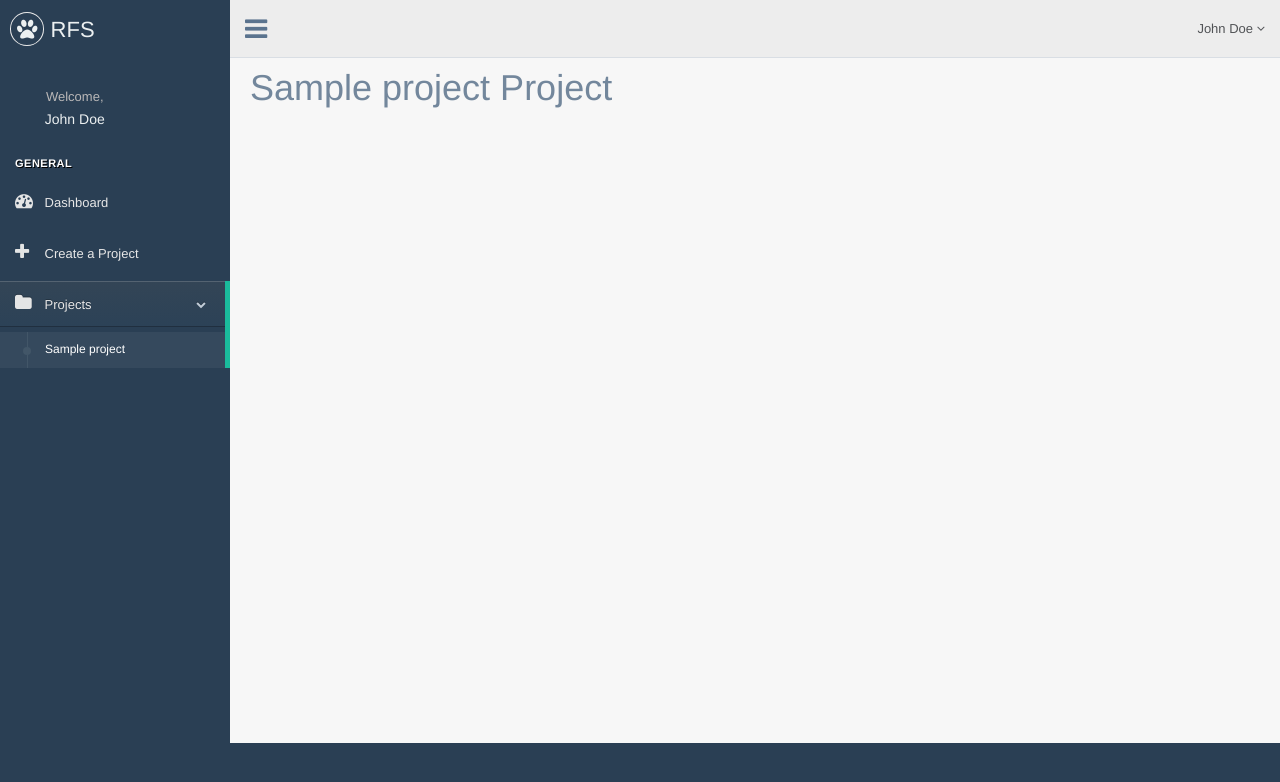
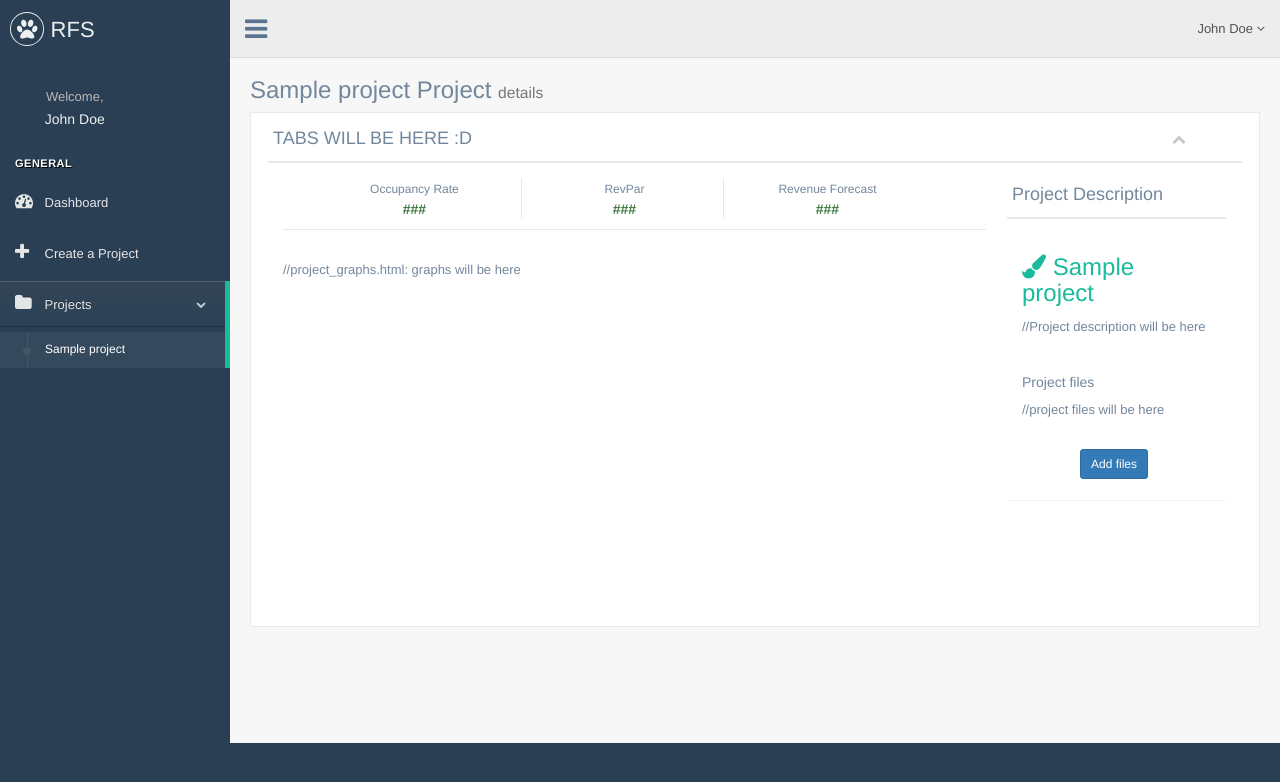
Before and after one commit to nicoletlopez/Revenue-Forecaster, a Django app: page /rfs/project/1/details/ in a window 1280 px wide. Shown: the top 782 px of the page. Run offline with Django 3.2, Linux system fonts and the light colour scheme; tables that the repository leaves empty hold one stand-in row (values such as "Sample post"); some libraries are stand-ins or nearby versions.

Commit message:
Added template for project details

```diff
--- a/Application/rfs/templates/rfs/form_template.html
+++ b/Application/rfs/templates/rfs/form_template.html
@@ -3,7 +3,7 @@
         <div class="col-sm-offset-2 col-sm-10">
             <span class="text-danger small">{{ field.errors }}</span>
         </div>
-        <label class="control-label col-md-3 col-sm-3 col-xs-12" for="first-name">{{ field.label_tag }}<span class="required">*</span>
+        <label class="control-label col-md-3 col-sm-3 col-xs-12">{{ field.label_tag }}<span class="required">*</span>
         </label>
         <div class="col-md-6 col-sm-6 col-xs-12">
           {{ field }}
--- a/Application/rfs/templates/rfs/project.html
+++ b/Application/rfs/templates/rfs/project.html
@@ -2,6 +2,91 @@
 {% block title %}{{ project.project_name }} Project - Details{% endblock %}
 {% block body %}
 <!-- page content -->
+    <div class="">
+            <div class="page-title">
+              <div class="title_left">
+                <h3>{{ project.project_name }} Project <small> details</small></h3>
+              </div>
+            </div>
 
-      <h1>{{ project.project_name }} Project</h1>
+            <div class="clearfix"></div>
+            <div class="row">
+              <div class="col-md-12">
+                <div class="x_panel">
+                  <div class="x_title">
+                    <h2>TABS WILL BE HERE :D</h2>
+                    <ul class="nav navbar-right panel_toolbox">
+                      <li><a class="collapse-link"><i class="fa fa-chevron-up"></i></a>
+                      </li>
+                    </ul>
+                    <div class="clearfix"></div>
+                  </div>
+
+                  <div class="x_content">
+
+                    <div class="col-md-9 col-sm-9 col-xs-12">
+
+                      <ul class="stats-overview">
+                        <li>
+                          <span class="name"> Occupancy Rate </span>
+                          <span class="value text-success"> ### </span>
+                        </li>
+                        <li>
+                          <span class="name"> RevPar </span>
+                          <span class="value text-success"> ### </span>
+                        </li>
+                        <li class="hidden-phone">
+                          <span class="name"> Revenue Forecast </span>
+                          <span class="value text-success"> ### </span>
+                        </li>
+                      </ul>
+                      <br />
+
+                      <div id="mainb" style="height:350px;">
+                          {% include 'rfs/project_graphs.html' %}
+                      </div>
+
+
+
+
+
+                    </div>
+
+                    <!-- start project-detail sidebar -->
+                    <div class="col-md-3 col-sm-3 col-xs-12">
+
+                      <section class="panel">
+
+                        <div class="x_title">
+                          <h2>Project Description</h2>
+                          <div class="clearfix"></div>
+                        </div>
+                        <div class="panel-body">
+                          <h3 class="green"><i class="fa fa-paint-brush"></i> {{ project.project_name }}</h3>
+
+                          <p>//Project description will be here</p>
+
+
+                          <br />
+                          <h5>Project files</h5>
+                          <ul class="list-unstyled project_files">
+                            //project files will be here
+                          </ul>
+                          <br />
+
+                          <div class="text-center mtop20">
+                            <a href="#" class="btn btn-sm btn-primary">Add files</a>
+                          </div>
+                        </div>
+
+                      </section>
+
+                    </div>
+                    <!-- end project-detail sidebar -->
+
+                  </div>
+                </div>
+              </div>
+            </div>
+          </div>
 {% endblock %}
--- /dev/null
+++ b/Application/rfs/templates/rfs/project_graphs.html
@@ -0,0 +1,3 @@
+
+
+//project_graphs.html: graphs will be here
```
